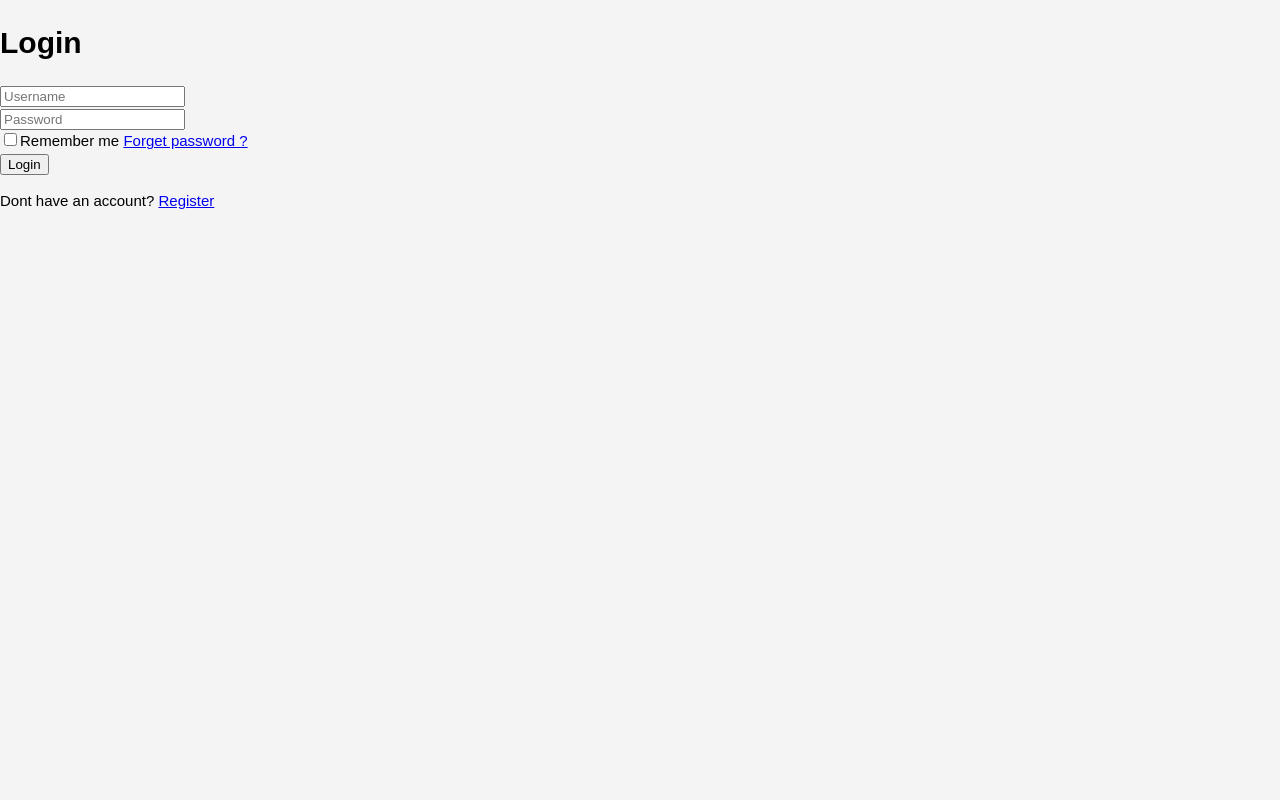
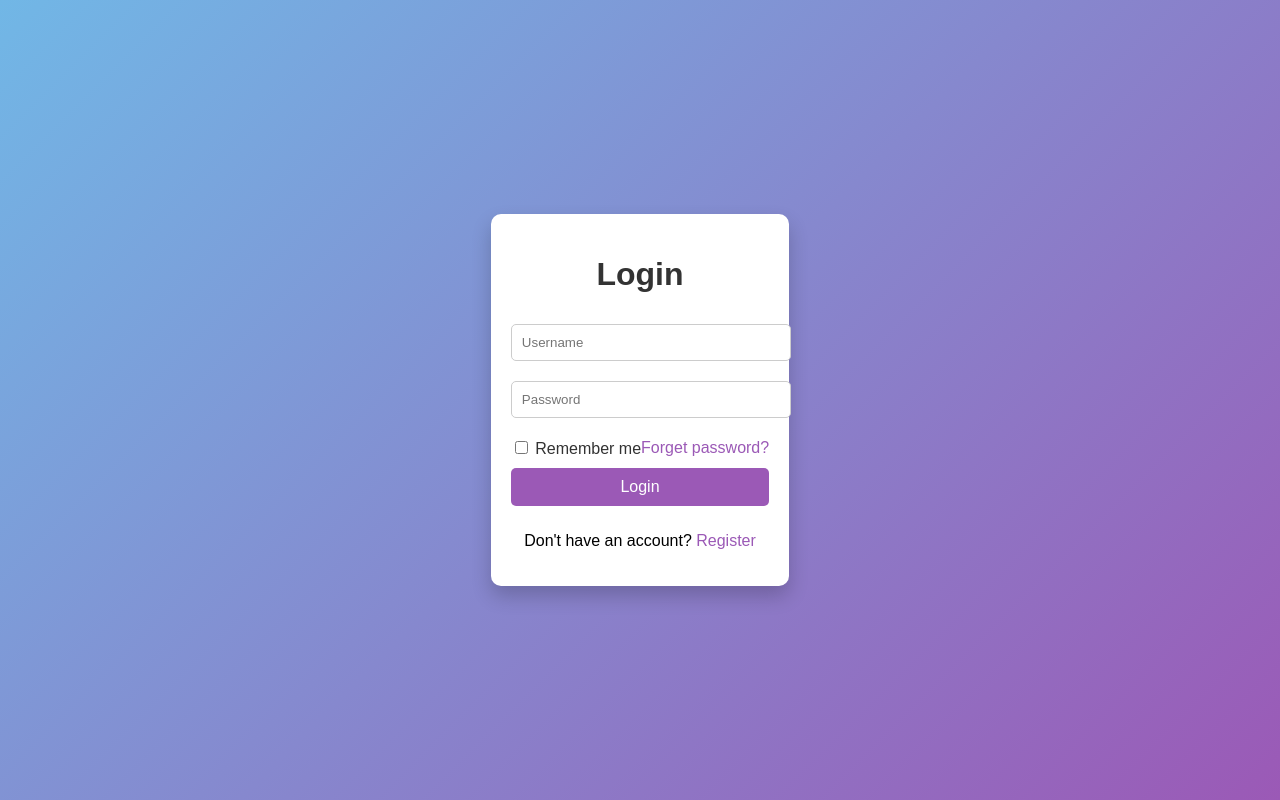
Before and after one commit to ShatakshiRanjan/JIOWebDesign, a Flask app: template Flask/Templates/loginpage.html in a window 1280 px wide. Run offline with Flask 3, Linux system fonts and the light colour scheme; the template is opened without the code that fills it, so the values that code supplies are empty; parts of the project's set-up code (start-up, migrations or seed data) failed here and were passed over.

Commit message:
logincss.html

```diff
--- a/Flask/Templates/loginpage.html
+++ b/Flask/Templates/loginpage.html
@@ -1,4 +1,4 @@
-<!DOCTYPE  html>
+<!-- <!DOCTYPE  html>
 <html lang="en">
     <head>
         <meta charset="UTF-8">
@@ -29,4 +29,128 @@
             </form>
         </div>
     </body>
+</html> -->
+<!DOCTYPE html>
+<html lang="en">
+<head>
+    <meta charset="UTF-8">
+    <meta http-equiv="X-UA-Compatible" content="IE=edge">
+    <meta name="viewport" content="width=device-width, initial-scale=1.0">
+    <title>Login Form in HTML and CSS</title>
+    <style>
+        body {
+            display: flex;
+            justify-content: center;
+            align-items: center;
+            height: 100vh;
+            margin: 0;
+            font-family: Arial, sans-serif;
+            background: linear-gradient(135deg, #71b7e6, #9b59b6);
+        }
+
+        .wrapper {
+            background: white;
+            padding: 20px;
+            border-radius: 10px;
+            box-shadow: 0 10px 20px rgba(0, 0, 0, 0.2);
+        }
+
+        form {
+            display: flex;
+            flex-direction: column;
+        }
+
+        h1 {
+            text-align: center;
+            color: #333;
+        }
+
+        .input-box {
+            position: relative;
+            margin: 10px 0;
+        }
+
+        .input-box input {
+            width: 100%;
+            padding: 10px;
+            border: 1px solid #ccc;
+            border-radius: 5px;
+            outline: none;
+            transition: border-color 0.3s;
+        }
+
+        .input-box input:focus {
+            border-color: #9b59b6;
+        }
+
+        .remember-forget {
+            display: flex;
+            justify-content: space-between;
+            align-items: center;
+            margin: 10px 0;
+            color: #333;
+        }
+
+        .remember-forget a {
+            color: #9b59b6;
+            text-decoration: none;
+            transition: color 0.3s;
+        }
+
+        .remember-forget a:hover {
+            color: #71b7e6;
+        }
+
+        .btn {
+            padding: 10px;
+            border: none;
+            border-radius: 5px;
+            background: #9b59b6;
+            color: white;
+            font-size: 16px;
+            cursor: pointer;
+            transition: background 0.3s;
+        }
+
+        .btn:hover {
+            background: #71b7e6;
+        }
+
+        .register-link {
+            text-align: center;
+            margin-top: 10px;
+        }
+
+        .register-link a {
+            color: #9b59b6;
+            text-decoration: none;
+            transition: color 0.3s;
+        }
+
+        .register-link a:hover {
+            color: #71b7e6;
+        }
+    </style>
+</head>
+<body>
+    <div class="wrapper">
+        <form action="">
+            <h1>Login</h1>
+            <div class="input-box">
+                <input type="text" placeholder="Username" required>
+            </div>
+            <div class="input-box">
+                <input type="password" placeholder="Password" required>
+            </div>
+            <div class="remember-forget">
+                <label><input type="checkbox"> Remember me</label>
+                <a href="#">Forget password?</a>
+            </div>
+            <button type="submit" class="btn">Login</button>
+            <div class="register-link">
+                <p>Don't have an account? <a href="#">Register</a></p>
+            </div>
+        </form>
+    </div>
+</body>
 </html>
```
